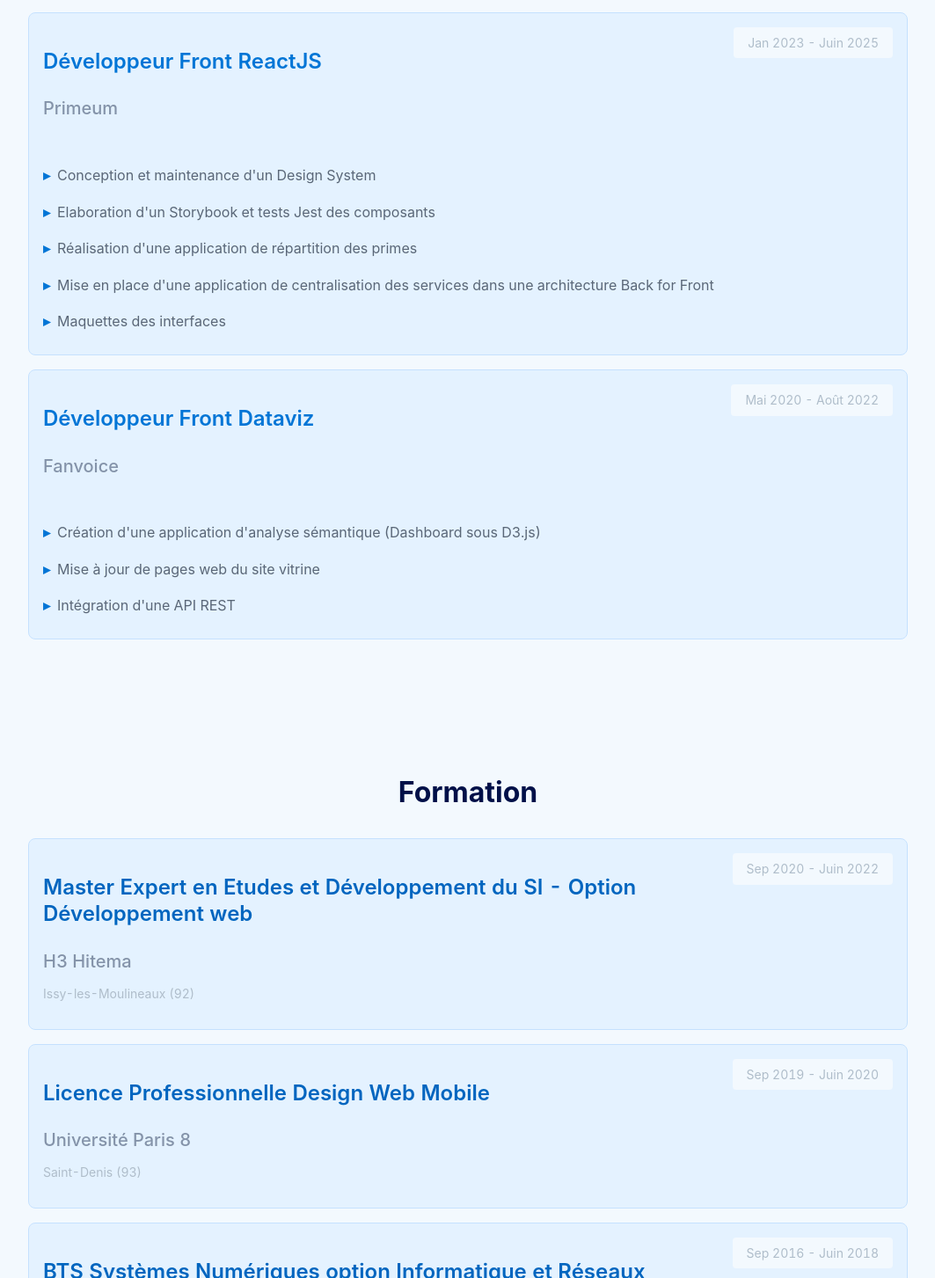
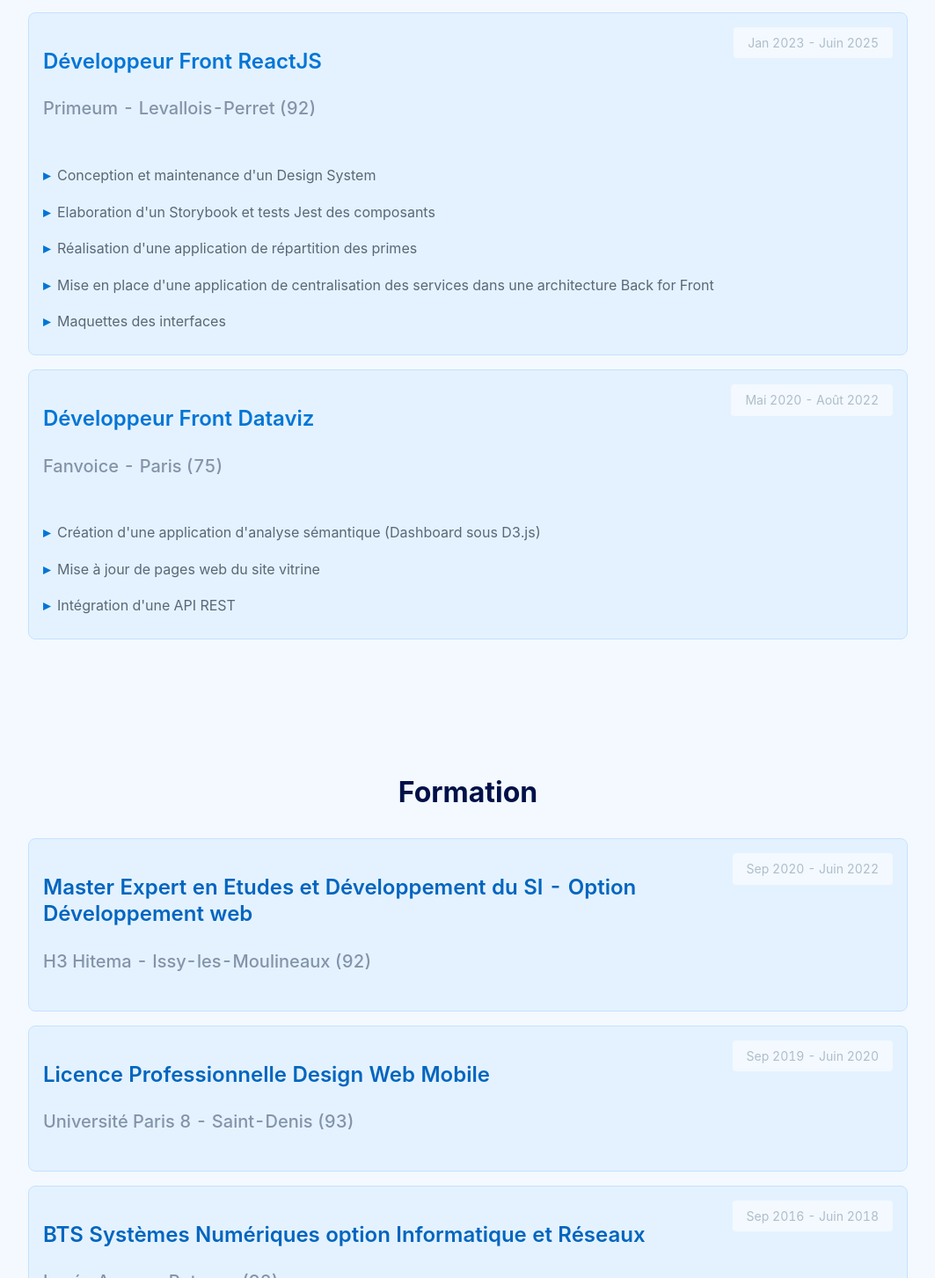
Before and after one commit to xelafi/cvweb, a React (Vite) app: page / in a window 1280 px wide. Shown: the part 1677-3130 px from the top of the page at 88% size, without its empty margins (108-1171 px from the left). Built offline with nearby package versions, Linux system fonts and the light colour scheme; a web font is replaced by a local one.

Commit message:
feat: add location details to experiences and education sections

```diff
--- a/src/data/experiences.json
+++ b/src/data/experiences.json
@@ -4,6 +4,7 @@
     "fin": "present",
     "poste": "Développeur Front",
     "nom": "Société Générale",
+    "lieu": "La Défense (92)",
     "missions": [
       "Développement de l'application front en ReactJS",
       "Développement de la BFF en NestJS",
@@ -16,6 +17,7 @@
     "fin": "2025-06",
     "poste": "Développeur Front ReactJS",
     "nom": "Primeum",
+    "lieu": "Levallois-Perret (92)",
     "missions": [
       "Conception et maintenance d'un Design System",
       "Elaboration d'un Storybook et tests Jest des composants",
@@ -29,6 +31,7 @@
     "fin": "2022-08",
     "poste": "Développeur Front Dataviz",
     "nom": "Fanvoice",
+    "lieu": "Paris (75)",
     "missions": [
       "Création d'une application d'analyse sémantique (Dashboard sous D3.js)",
       "Mise à jour de pages web du site vitrine",
--- a/src/reactjs/sections/Education.jsx
+++ b/src/reactjs/sections/Education.jsx
@@ -18,8 +18,7 @@ const Education = () => {
               <div className="formation-card__header">
                 <div className="formation-card__info">
                   <h3 className="formation-card__diplome">{formation.formation}</h3>
-                  <h4 className="formation-card__etablissement">{formation.etablissement}</h4>
-                  <p className="formation-card__lieu">{formation.lieu}</p>
+                  <h4 className="formation-card__etablissement">{formation.etablissement} - {formation.lieu}</h4>
                 </div>
                 <div className="formation-card__periode">
                   {formatDate(formation.debut)} - {formatDate(formation.fin)}
--- a/src/reactjs/sections/Experiences.jsx
+++ b/src/reactjs/sections/Experiences.jsx
@@ -19,7 +19,7 @@ const Experiences = () => {
               <div className="experience-card__header">
                 <div className="experience-card__info">
                   <h3 className="experience-card__poste">{exp.poste}</h3>
-                  <h4 className="experience-card__nom">{exp.nom}</h4>
+                  <h4 className="experience-card__nom">{exp.nom} - {exp.lieu}</h4>
                 </div>
                 <div className="experience-card__periode">
                   {formatDate(exp.debut)} - {formatDate(exp.fin)}
--- a/src/reactjs/sections/Formations.jsx
+++ b/src/reactjs/sections/Formations.jsx
@@ -11,7 +11,7 @@ const Formations = () => {
   return (
     <section className="formations">
       <div className="formations__container">
-        <h2 className="formations__title">Formation</h2>
+        <h2 className="formations__title">Formations</h2>
         <div className="formations__list">
           {formationsData.map((formation, index) => (
             <div key={index} className="formation-card">
--- a/src/styles/components/_sections.scss
+++ b/src/styles/components/_sections.scss
@@ -242,13 +242,7 @@
   &__etablissement {
     font-size: var(--font-size-400);
     color: var(--color-neutral-600);
-    margin-bottom: var(--gutter-100);
     font-weight: var(--font-weight-500);
-  }
-
-  &__lieu {
-    font-size: var(--font-size-200);
-    color: var(--color-neutral-500);
   }
 
   &__periode {
```
